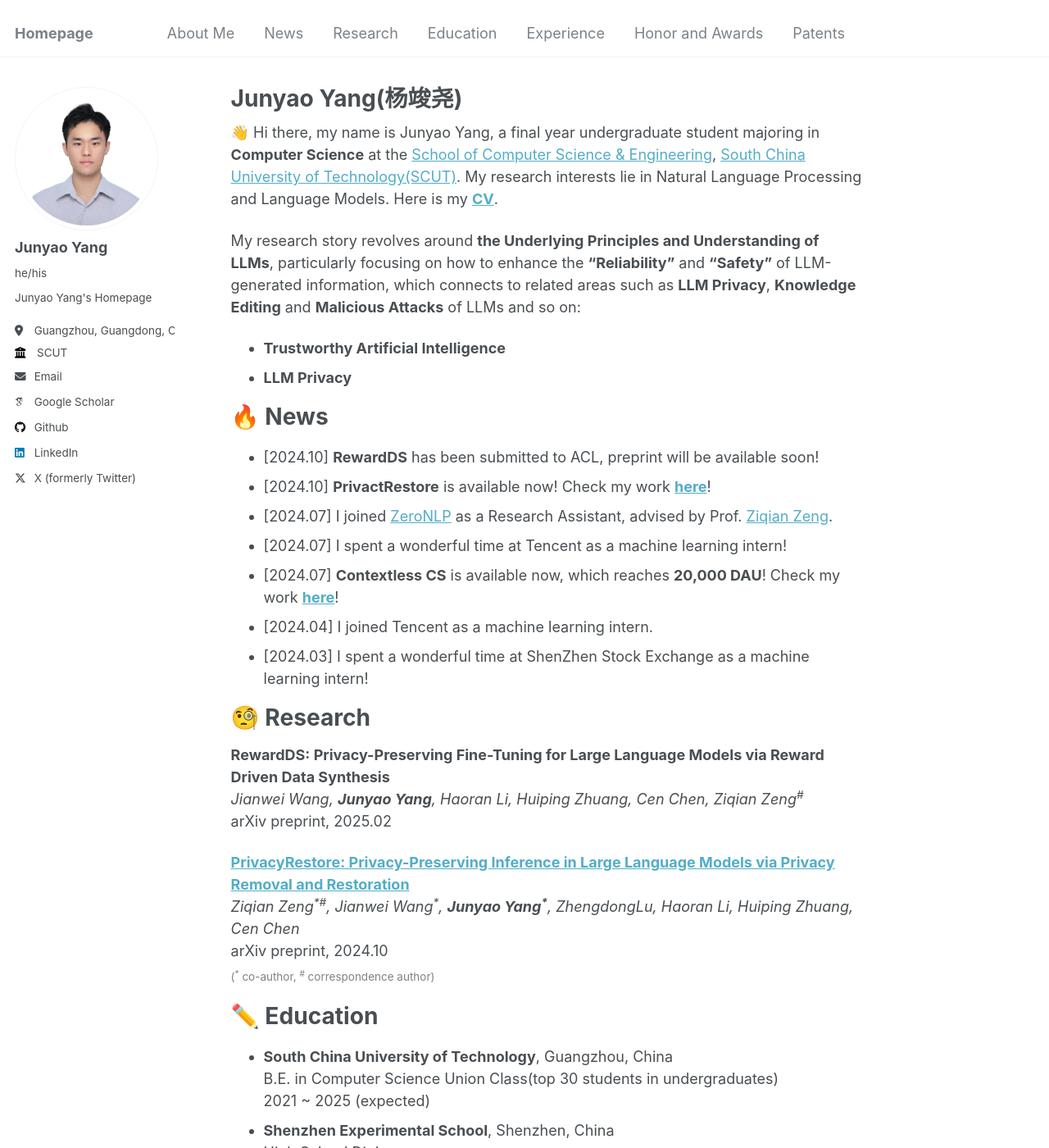
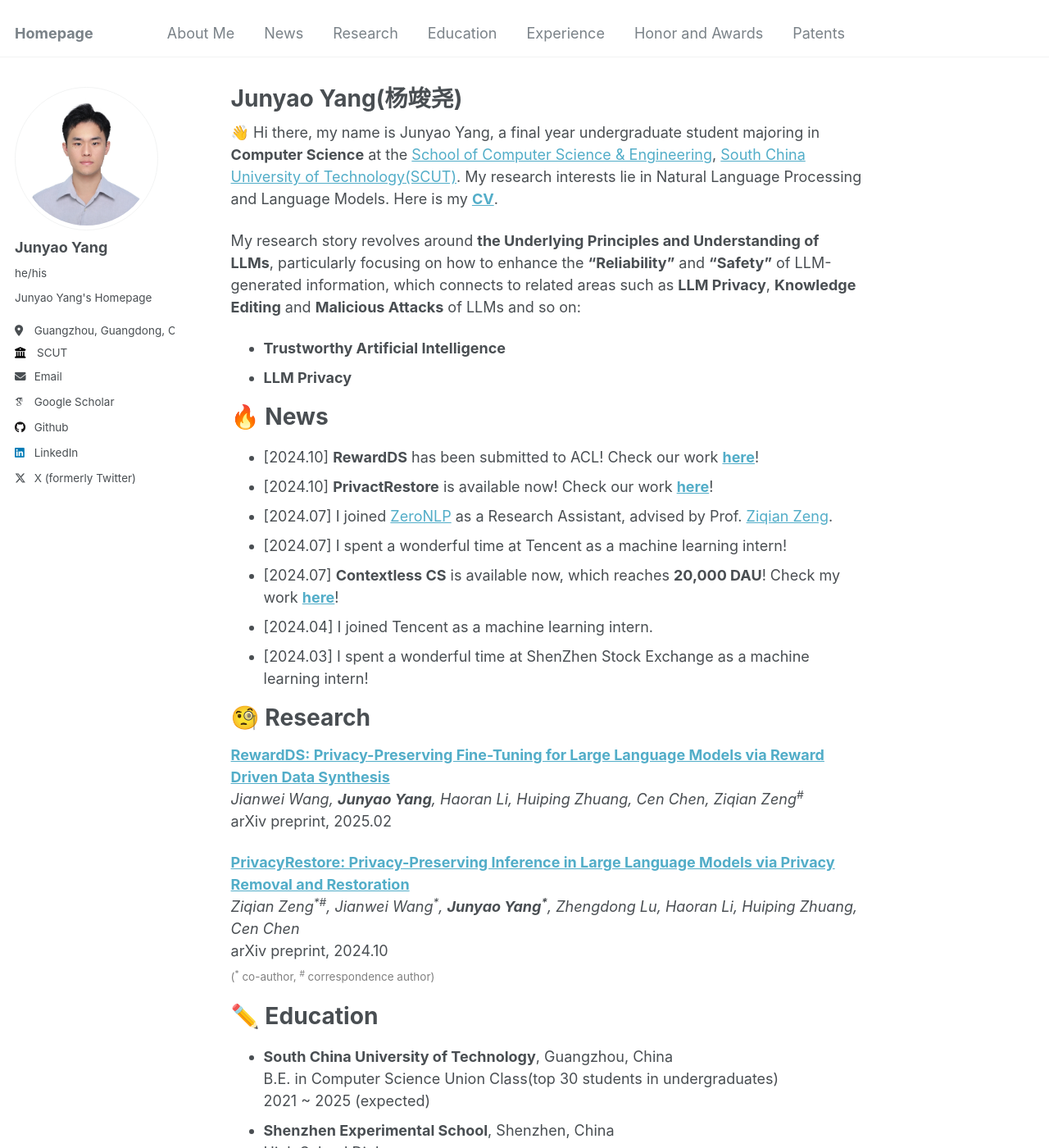
Before and after one commit to jyyang26/jyyang26.github.io, a Jekyll site: the page built from _pages/about.md, in a window 1280 px wide and 1400 px high. Shown: the whole window at 82% size. Built offline with Jekyll 4.4.1, drawn with Linux system fonts in a browser that asks for light colours; some web fonts are replaced.

Commit message:
Update about.md

```diff
--- a/_pages/about.md
+++ b/_pages/about.md
@@ -15,8 +15,8 @@ My research story revolves around **the Underlying Principles and Understanding
 - **LLM Privacy**
 
 # 🔥 News
-- [2024.10] **RewardDS** has been submitted to ACL, preprint will be available soon!
-- [2024.10] **PrivactRestore** is available now! Check my work **[here](https://arxiv.org/abs/2406.01394)**!
+- [2024.10] **RewardDS** has been submitted to ACL! Check our work **[here](https://arxiv.org/abs/2502.18517)**!
+- [2024.10] **PrivactRestore** is available now! Check our work **[here](https://arxiv.org/abs/2406.01394)**!
 - [2024.07] I joined [ZeroNLP](https://github.com/ZeroNLP) as a Research Assistant, advised by Prof. [Ziqian Zeng](https://ziqianzeng.github.io/).
 - [2024.07] I spent a wonderful time at Tencent as a machine learning intern!
 - [2024.07] **Contextless CS** is available now, which reaches **20,000 DAU**! Check my work **[here](https://kf.qq.com/)**!
@@ -24,12 +24,12 @@ My research story revolves around **the Underlying Principles and Understanding
 - [2024.03] I spent a wonderful time at ShenZhen Stock Exchange as a machine learning intern!
 
 # 🧐 Research
-**RewardDS: Privacy-Preserving Fine-Tuning for Large Language Models via Reward Driven Data Synthesis**<br>
+**[RewardDS: Privacy-Preserving Fine-Tuning for Large Language Models via Reward Driven Data Synthesis](https://arxiv.org/abs/2502.18517)**<br>
 *Jianwei Wang, **Junyao Yang**, Haoran Li, Huiping Zhuang, Cen Chen, Ziqian Zeng<sup>\#</sup>*<br>
 arXiv preprint, 2025.02 <br>
 
 **[PrivacyRestore: Privacy-Preserving Inference in Large Language Models via Privacy Removal and Restoration](https://arxiv.org/abs/2406.01394)**<br>
-*Ziqian Zeng<sup>\*\#</sup>, Jianwei Wang<sup>\*</sup>, **Junyao Yang<sup>\*</sup>**, ZhengdongLu, Haoran Li, Huiping Zhuang, Cen Chen*<br>
+*Ziqian Zeng<sup>\*\#</sup>, Jianwei Wang<sup>\*</sup>, **Junyao Yang<sup>\*</sup>**, Zhengdong Lu, Haoran Li, Huiping Zhuang, Cen Chen*<br>
 arXiv preprint, 2024.10 <br>
 <span style="color: grey;"><sub>(<sup>\*</sup> co-author, <sup>#</sup> correspondence author)</sub></span>
 
```
